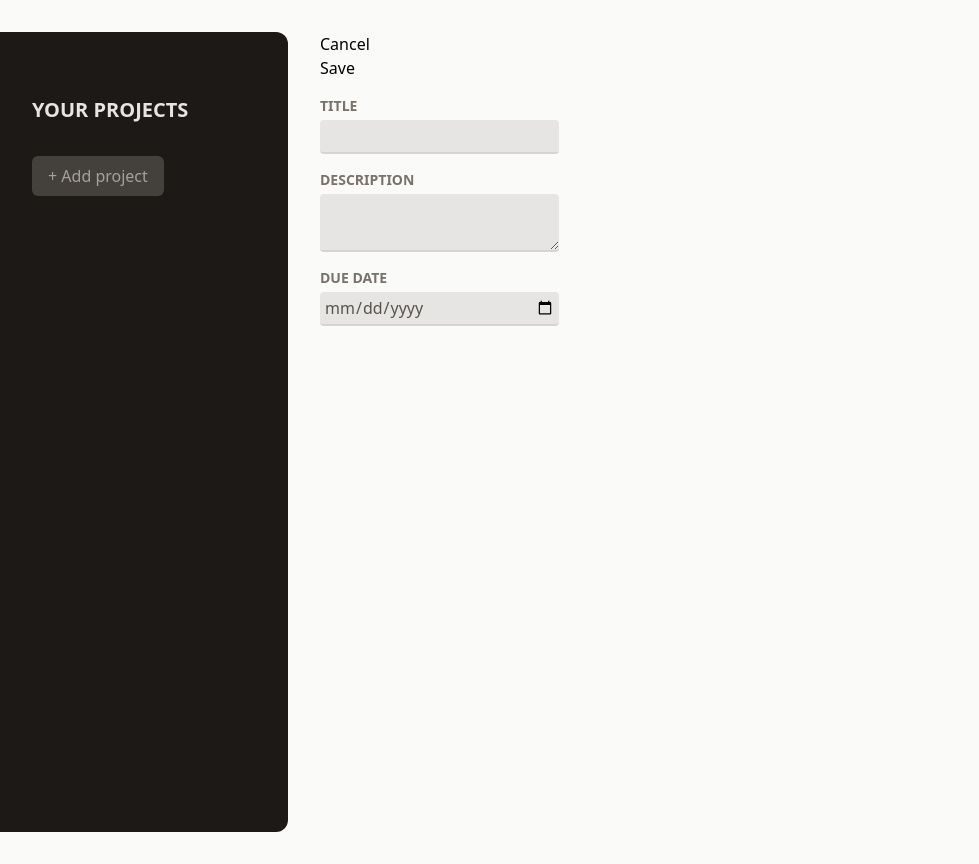
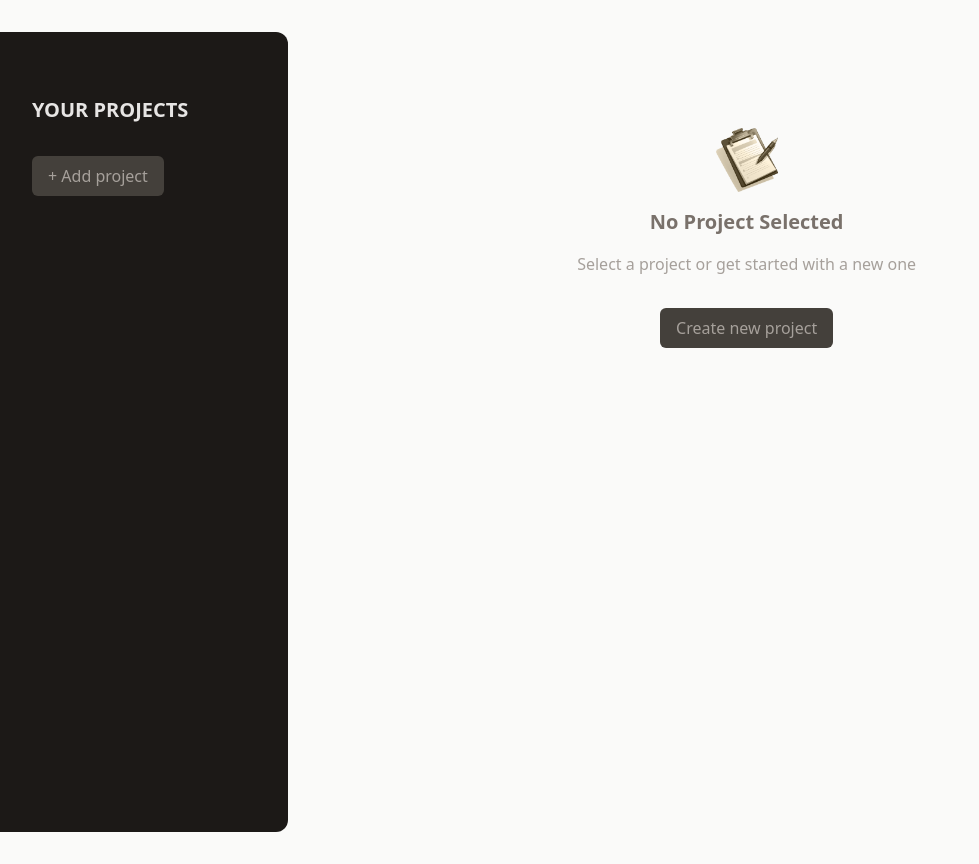
Before and after one commit to daFailer/project-management-react-app, a React (Vite) app: page / in a window 1280 px wide. Shown: the whole page, without its empty margins (0-979 px from the left). Built offline with nearby package versions, Linux system fonts and the light colour scheme.

Commit message:
Create NoProjectSelected and Button component

```diff
--- a/src/App.jsx
+++ b/src/App.jsx
@@ -1,61 +1,20 @@
+import { useState } from "react";
 import ProjectsSidebar from './components/ProjectsSidebar';
 import NewProject from "./components/NewProject";
+import NoProjectSelected from "./components/NoProjectSelected";
+
 function App() {
-  const projects = [
-    {
-      id: 1,
-      title: 'First Project',
-      description: 'Description text for first project',
-      dueDate: '1496275200000',
-      tasks: [
-        {
-          id: 1,
-          completed: true,
-          text: 'Learn the basics'
-        },
-        {
-          id: 2,
-          completed: false,
-          text: 'Create project app'
-        }
-      ]
-    },
-    {
-      id: 2,
-      title: 'Second Project',
-      description: 'A more complex project with multiple tasks',
-      dueDate: '1496361600000',
-      tasks: [
-        {
-          id: 1,
-          completed: false,
-          text: 'Design database schema'
-        },
-        {
-          id: 2,
-          completed: false,
-          text: 'Implement API endpoints'
-        },
-        {
-          id: 3,
-          completed: false,
-          text: 'Write documentation'
-        }
-      ]
-    },
-    {
-      id: 3,
-      title: 'Empty Project',
-      description: 'A project with no tasks yet',
-      dueDate: '1496448000000',
-      tasks: []
-    },
-  ]
+  const [showNewProjectForm, setShowNewProjectForm] = useState(false);
+
+  const handleAddProjectToggle = (showForm) => {
+    setShowNewProjectForm(showForm);
+  }
 
   return (
     <main className="h-screen my-8 flex gap-8">
-      <ProjectsSidebar />
-      <NewProject />
+      <ProjectsSidebar toggleAddProjectView={handleAddProjectToggle} />
+      {showNewProjectForm && <NewProject toggleAddProjectView={handleAddProjectToggle} />}
+      {!showNewProjectForm && <NoProjectSelected toggleAddProjectView={handleAddProjectToggle} />}
     </main>
   );
 }
--- /dev/null
+++ b/src/components/Button.jsx
@@ -0,0 +1,11 @@
+const Button = ({ children, ...props }) => {
+  const classes = "px-4 py-2 text-xs md:text-base rounded-md bg-stone-700 text-stone-400 hover:bg-stone-600 hover:text-stone-100";
+
+  return (
+    <button className={classes} {...props}>
+      {children}
+    </button>
+  )
+}
+
+export default Button;
--- a/src/components/Inputs.jsx
+++ b/src/components/Inputs.jsx
@@ -1,5 +1,6 @@
 const Input = ({ inputType = 'text', label, ...props }) => {
   const classes = 'w-full p-1 border-b-2 rounded-sm border-stone-300 bg-stone-200 text-stone-600 focus:outline-none focus:border-stone-600';
+
   return (
     <p className="flex flex-col gap-1 my-4">
       <label className="text-sm font-bold uppercase text-stone-500">{label}</label>
--- a/src/components/NewProject.jsx
+++ b/src/components/NewProject.jsx
@@ -1,6 +1,6 @@
 import Input from './Inputs';
 
-const NewProject = () => {
+const NewProject = ({toggleAddProjectView}) => {
   const inputsConfig = [
     {
       label: 'Title',
@@ -15,10 +15,14 @@ const NewProject = () => {
     }
   ]
   return (
-    <div>
-      <menu>
-        <li><button>Cancel</button></li>
-        <li><button>Save</button></li>
+    <div className="w-[35rem] mt-16">
+      <menu className="flex items-center justify-end gap-4 my-4">
+        <li>
+          <button onClick={() => toggleAddProjectView(false)} className="text-stone-800 hover:text-stone-950">Cancel</button>
+        </li>
+        <li>
+          <button className="bg-stone-800 text-stone-50 hover:bg-stone-950 px-6 py-2 rounded-md">Save</button>
+        </li>
       </menu>
       <div>
         {inputsConfig.map((inputConfig, index) => {
--- /dev/null
+++ b/src/components/NoProjectSelected.jsx
@@ -0,0 +1,17 @@
+import noProjectImage from '../assets/no-projects.png'
+import Button from './Button';
+
+const NoProjectSelected = ({ toggleAddProjectView }) => {
+  return (
+    <div className="mt-24 text-center w-2/3">
+      <img src={noProjectImage} alt="An empty tasklist" className="w-16 h-16 object-contain mx-auto" />
+      <h2 className="text-xl font-bold text-stone-500 my-4">No Project Selected</h2>
+      <p className="text-stone-400 mb-4">Select a project or get started with a new one</p>
+      <p className="mt-8">
+        <Button onClick={() => toggleAddProjectView(true)}>Create new project</Button>
+      </p>
+    </div>
+  )
+}
+
+export default NoProjectSelected;
--- a/src/components/ProjectsSidebar.jsx
+++ b/src/components/ProjectsSidebar.jsx
@@ -1,11 +1,11 @@
-const ProjectsSidebar = () => {
+import Button from './Button';
+
+const ProjectsSidebar = ({ toggleAddProjectView }) => {
   return (
     <aside className="w-1/3 px-8 py-16 bg-stone-900 text-stone-50 md:w-72 rounded-r-xl">
       <h2 className="mb-8 font-bold uppercase md:text-xl text-stone-200">Your Projects</h2>
       <div>
-        <button className="px-4 py-2 text-xs md:text-base rounded-md bg-stone-700 text-stone-400 hover:bg-stone-600 hover:text-stone-100">
-          + Add project
-        </button>
+        <Button onClick={() => toggleAddProjectView(true)}>+ Add project</Button>
       </div>
       <ul>
         <li></li>
```
